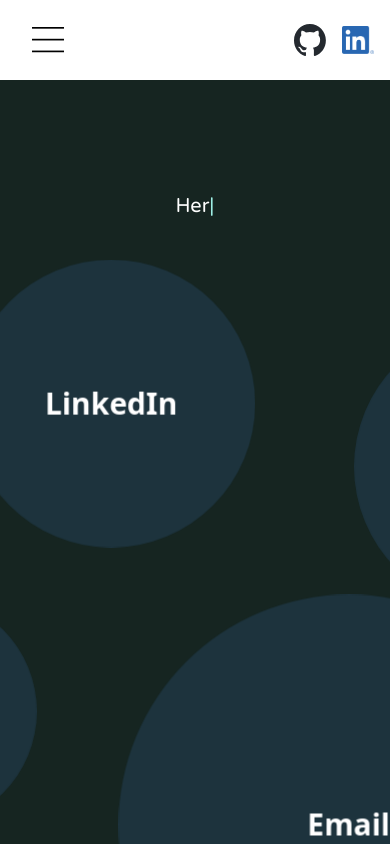
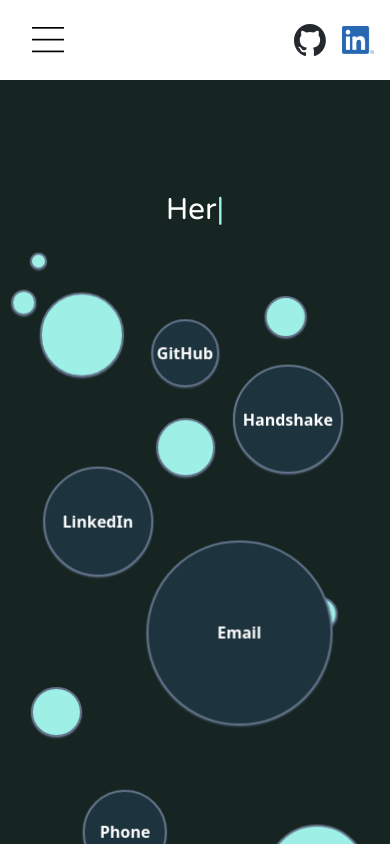
Before and after one commit to schottler3/portfolio, a Next.js app: page /contact in a window 390 px wide. Built offline with nearby package versions, Linux system fonts and the light colour scheme.

Commit message:
Bubbles and contact responsitivity

```diff
--- /dev/null
+++ b/src/app/components/Bubble.tsx
@@ -0,0 +1,49 @@
+"use client"
+import React, { useMemo } from 'react';
+
+interface BubbleProps {
+    front?: string;
+    back?: string;
+    link?: string;
+    bubbleSize?: number;
+}
+
+export default function Bubble({ front, back, link, bubbleSize = 0 }: BubbleProps) {
+    const { baseSize, randomX, randomY} = useMemo(() => {
+        const seed = front && back && link ? front.length + back.length + link.length : bubbleSize / 4 || 0;
+
+        return {
+            baseSize: back ? back.length - 2 : 0,
+            randomX: (seed % 20) - 10,
+            randomY: ((seed * 13) % 20) - 10
+        };
+    }, [front, back, link, bubbleSize]);
+
+    return (
+        <div
+            onClick={(event) => front ? (event.currentTarget as HTMLDivElement).classList.toggle('flipped') : (event.currentTarget as HTMLDivElement).classList.toggle('popped')}
+            className={` ${bubbleSize ? 'bg-aqua1' : 'hover:border-aqua1 hover:border-4 hover:bg-slate-700 bg-navy'}  rounded-full
+                    items-center justify-center flex font-bold text-md sm:text-xl md:text-2xl lg:text-3xl disk bubble
+                    aspect-square relative border-2 border-slate-500 shadow-sm shadow-slate-600`}
+            style={{
+                width: bubbleSize ? `${bubbleSize}vmax` : `${baseSize}vmax`,
+                '--random-x': `${randomX}px`,
+                '--random-y': `${randomY}px`
+            } as React.CSSProperties}
+        >
+            <div className="disk-front absolute w-full h-full flex items-center justify-center backface-hidden p-2">
+                {front}
+            </div>
+            <div className="disk-back bg-blue1 rounded-full absolute w-full h-full flex items-center justify-center backface-hidden p-2">
+                <a
+                    className="hover:text-slate-400 transition-colors duration-300 break-words text-center"
+                    href={link}
+                    target="_blank"
+                    rel="noreferrer"
+                >
+                    {back}
+                </a>
+            </div>
+        </div>
+    );
+}
--- a/src/app/components/Coin.tsx
+++ /dev/null
@@ -1,50 +0,0 @@
-"use client"
-import React, { useMemo } from 'react';
-
-interface CoinProps {
-    front: string;
-    back: string;
-    link: string;
-}
-
-export default function Coin({ front, back, link }: CoinProps) {
-    const { baseSize, randomX, randomY } = useMemo(() => {
-        const seed = front.length + back.length + link.length;
-
-        return {
-            baseSize: Math.max(back.length * 1.2, 8),
-            randomX: (seed % 20) - 10,
-            randomY: ((seed * 13) % 20) - 10
-        };
-    }, [front, back, link]);
-
-    return (
-        <div
-            onClick={(event) => (event.currentTarget as HTMLDivElement).classList.toggle('flipped')}
-            className={`hover:bg-slate-700 hover:border-aqua1 hover:border-4 bg-navy rounded-full
-                       items-center justify-center flex font-bold text-3xl disk relative bubble`}
-            style={{
-                width: `${baseSize}rem`,
-                height: `${baseSize}rem`,
-                minWidth: '8rem',
-                minHeight: '8rem',
-                '--random-x': `${randomX}px`,
-                '--random-y': `${randomY}px`
-            } as React.CSSProperties}
-        >
-            <div className="disk-front absolute w-full h-full flex items-center justify-center backface-hidden p-2">
-                {front}
-            </div>
-            <div className="disk-back bg-blue1 rounded-full absolute w-full h-full flex items-center justify-center backface-hidden p-2">
-                <a
-                    className="hover:text-slate-400 transition-colors duration-300 break-words text-center"
-                    href={link}
-                    target="_blank"
-                    rel="noreferrer"
-                >
-                    {back}
-                </a>
-            </div>
-        </div>
-    );
-}
--- a/src/app/contact/page.tsx
+++ b/src/app/contact/page.tsx
@@ -1,7 +1,7 @@
 "use client"
 import React, { useState, useEffect } from 'react';
 import Header from '../components/Header';
-import Coin from '../components/Coin';
+import Bubble from '../components/Bubble';
 import { addMail } from '../DataBasing';
 
 export default function Contact() {
@@ -129,11 +129,11 @@
     };
 
     return (
-        <div className="bg-charcoal min-h-screen overflow-y-auto max-h-[100vh]">
+        <div className="bg-charcoal min-h-screen overflow-y-auto overflow-x-hidden max-h-[100vh]">
             <Header />
-            <div className="flex flex-col w-full mt-48 mb-[8vh]">
-                <div className="flex flex-col items-center *:justify-around *:select-none w-2/3 mx-auto *:text-white">
-                    <div className="mx-auto flex items-center justify-center varela-round-regular text-xl sm:text-2xl md:text-4xl lg:text-6xl xl:text-7xl text-center w-fit">
+            <div className="flex flex-col w-full mt-48">
+                <div className="flex flex-col items-center *:justify-around *:select-none w-full mx-auto *:text-white">
+                    <div className="flex items-center justify-center varela-round-regular text-3xl md:text-4xl lg:text-6xl xl:text-7xl text-center w-full">
                         <p id="displayText">{displayText}
                             <span id="cursor" className="inline-block text-aqua1">
                                 |
@@ -141,22 +141,60 @@
                         </p>
                     </div>
 
-                    <div className="flex flex-col items-center *:justify-center *:space-x-24 *:select-none w-full *:bubble">
-                        <nav className="flex items-center h-full *:hover:cursor-pointer w-full mt-16">
-                            <Coin
-                                front="GitHub"
-                                back="schottler3"
-                                link="https://github.com/schottler3"
-                            />
-                            <div className="ml-16 mr-16 mb-16 -mt-8">
-                                <Coin
+                    <div className="flex flex-col w-full *:select-none *:bubble">
+                        <nav className="flex h-[40vh] *:hover:cursor-pointer mt-24 relative mb-4">
+                            <div className="absolute left-[40%] z-20">
+                                <Bubble
+                                    front="GitHub"
+                                    back="schottler3"
+                                    link="https://github.com/schottler3"
+                                />
+                            </div>
+                            {/* Smallest top left */}
+                            <div className="absolute left-[42%] top-[30%] z-0">
+                                <Bubble
+                                    bubbleSize={7}
+                                />
+                            </div>
+                            {/* Top right */}
+                            <div className="absolute left-[70%] top-[-10%] z-0">
+                                <Bubble
+                                    bubbleSize={5}
+                                />
+                            </div>
+                            {/* Right middle*/}
+                            <div className="absolute left-[80%] top-[80%] z-0">
+                                <Bubble
+                                    bubbleSize={4}
+                                />
+                            </div>
+                            <div className="absolute left-[12%] top-[40%] z-20">
+                                <Bubble
                                     front="LinkedIn"
                                     back="Lucas Schottler"
                                     link="https://www.linkedin.com/in/lucasschottler/"
                                 />
                             </div>
-                            <div className="-mb-8">
-                                <Coin
+                            {/* Large left top */}
+                            <div className="absolute left-[12%] top-[-10%] z-0">
+                                <Bubble
+                                    bubbleSize={10}
+                                />
+                            </div>
+                            {/* Smallest top left */}
+                            <div className="absolute left-[10%] top-[-20%] z-0">
+                                <Bubble
+                                    bubbleSize={2}
+                                />
+                            </div>
+                            {/* Smaller top left */}
+                            <div className="absolute left-[5%] top-[-10%] z-0">
+                                <Bubble
+                                    bubbleSize={3}
+                                />
+                            </div>
+                            <div className="absolute left-[60%] top-[10%] z-20">
+                                <Bubble
                                     front="Handshake"
                                     back="Lucas Schottler"
                                     link="https://app.joinhandshake.com/profiles/73wng5"
@@ -164,40 +202,51 @@
                             </div>
                         </nav>
 
-                        <nav className="flex items-center h-full *:hover:cursor-pointer w-2/3">
-                            <div className="-mt-64">
-                                <Coin
+                        <nav className="flex h-64 *:hover:cursor-pointer relative">
+                            {/* Below linkedIn on right  */}
+                            <div className="absolute left-[10%] md:left-[30%] top-0 z-0">
+                                <Bubble
+                                    bubbleSize={6}
+                                />
+                            </div>
+                            <div className="absolute left-[20%] bottom-16 z-20">
+                                <Bubble
                                     front="Phone"
                                     back="763-229-5934"
                                     link="tel:1-763-229-5934"
                                 />
                             </div>
-                            <div className="-ml-64">
-                                <Coin
+                            <div className="absolute left-[40%] md:left-[50%] -top-32 z-20">
+                                <Bubble
                                     front="Email"
                                     back="Lucas@LucasSchottler.dev"
                                     link="mailto:Lucas@lucasschottler.dev"
+                                />
+                            </div>
+                            {/* Bottom Right*/}
+                            <div className="absolute left-[70%] bottom-4 z-10">
+                                <Bubble
+                                    bubbleSize={12}
                                 />
                             </div>
                         </nav>
                     </div>
                 </div>
                 <div
-    style={{ backgroundImage: 'url(/images/Cloud.svg)' }}
-    className="mt-[16vh] w-3/4 flex flex-col text-charcoal text-2xl
-              items-center space-y-2 text-center mx-auto
-              bg-no-repeat bg-center p-64 bg-contain"
->
-                    <p className="text-white text-center text-6xl font-bold pb-16">Contact Me Via Email</p>
+                    className="lg:bg-[url(/images/Cloud.svg)] flex flex-col text-charcoal text-2xl
+                            items-center space-y-2 text-center w-3/4 mx-auto
+                            bg-no-repeat bg-center pt-32 pb-64 bg-contain"
+                    >
+                    <p className="text-white text-center text-5xl font-bold pb-16">Got Mail?</p>
                     <p id="status" className={`text-blue1 ${status ? 'flex' : 'hidden'}`}>{status}</p>
-                    <div className="flex flex-row w-1/2 justify-center">
-                        <input className="w-1/2 p-2 mr-1 " type="text" id="name" placeholder="Name" />
-                        <input className="w-1/2 p-2 ml-1" type="text" id="email" placeholder="Email" />
+                    <div className="flex flex-col md:flex-row justify-center items-center space-y-2">
+                        <input className="md:w-1/2 p-2 md:mr-1 " type="text" id="name" placeholder="Name" />
+                        <input className="md:w-1/2 p-2 md:ml-1" type="text" id="email" placeholder="Email" />
                     </div>
-                    <textarea className="w-1/2 p-2" id="message" placeholder="Message"></textarea>
-                    <div className="w-full h-full flex items-center justify-center pt-16">
+                    <textarea className="md:w-1/2 p-2" id="message" placeholder="Message"></textarea>
+                    <div className="w-full h-full flex items-center justify-center pt-8">
                         <button
-                            className="text-white justify-center bg-blue1 w-1/4 h-8 items-center rounded-full flex hover:bg-slate-700"
+                            className="text-white justify-center bg-blue1 w-1/3 h-8 items-center rounded-full flex hover:bg-slate-700"
                             onClick={() => handleSubmit()}
                         >
                             Submit
--- a/src/app/globals.css
+++ b/src/app/globals.css
@@ -193,4 +193,8 @@
 .flipped {
   transform: rotateY(180deg);
 }
+
+.popped {
+  background-color: #4F7CAC;
+}
 /* End Contact */
```
